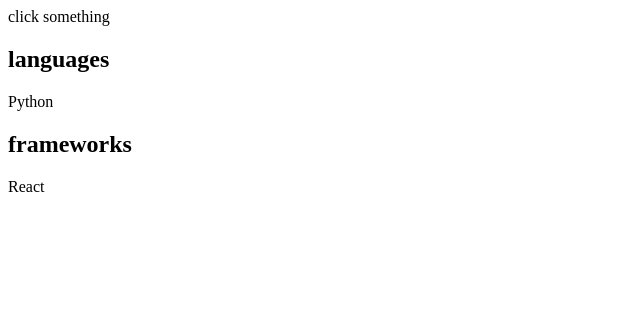
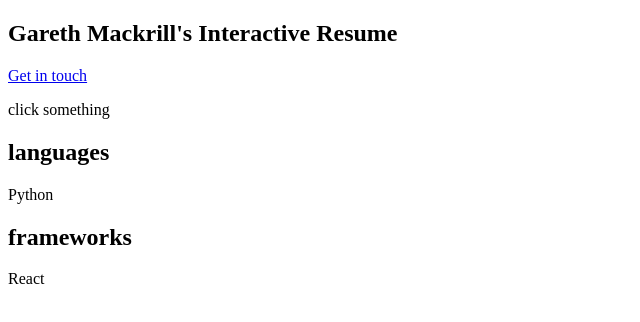
Before and after one commit to garethpdx/garethpdx.github.io, a Next.js app: page / in a window 1280 px wide. Shown: the top 322 px of the page, without its empty margins (0-640 px from the left). Built offline with nearby package versions, Linux system fonts and the light colour scheme.

Commit message:
add a header

```diff
--- /dev/null
+++ b/src/components/intro.js
@@ -0,0 +1,12 @@
+import React from 'react';
+
+const Intro = () => {
+      return (
+          <div className="text-center py-5">
+	      <h2 className="text-3xl">Gareth Mackrill&apos;s Interactive Resume</h2>
+	      <p><a href="https://www.linkedin.com/in/gareth-m-software-engineering/">Get in touch</a></p>
+	  </div>
+      );
+};
+
+export default Intro;
--- a/src/pages/index.js
+++ b/src/pages/index.js
@@ -3,6 +3,8 @@ import React, { useState } from 'react';
 
 import Display from '../components/display';
 import Form from '../components/form';
+import Intro from '../components/intro';
+
 
 const IndexPage = () => {
     const [content, setContent] = useState('');
@@ -10,10 +12,11 @@ const IndexPage = () => {
 	setContent((prevContent) => description);
     };
     return (
-	<div>
-	    <Display display={content} />
-	    <Form onToggle={handleToggle} />
-	</div>
+	    <div>
+		<Intro />
+		<Display display={content} />
+		<Form onToggle={handleToggle} />
+	    </div>
     );
 };
 export default IndexPage;
```
